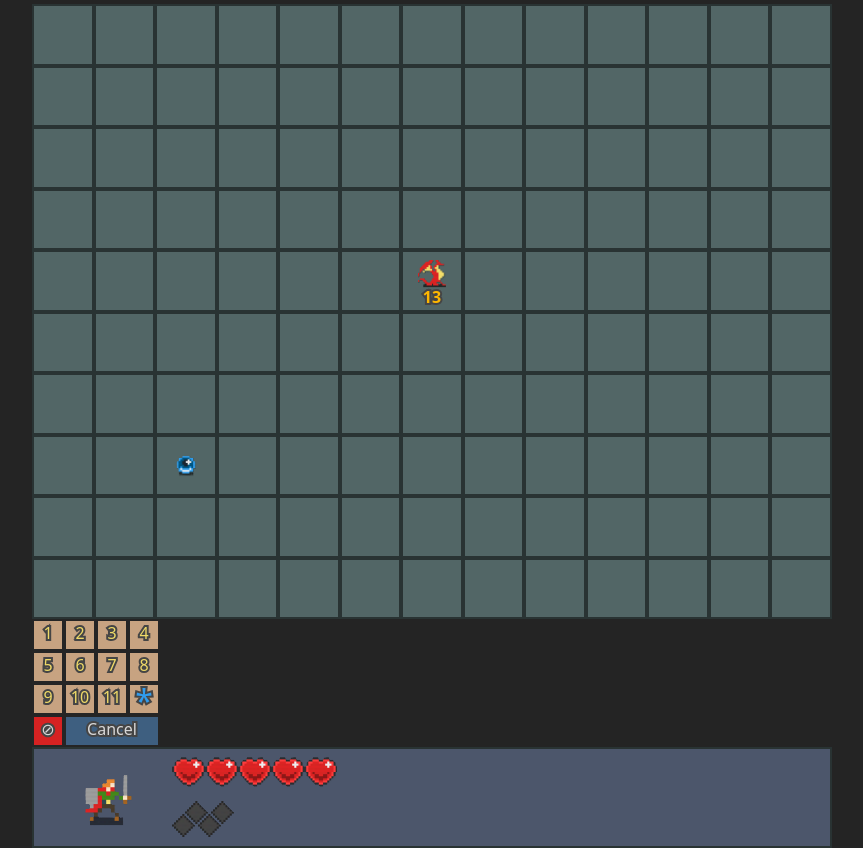
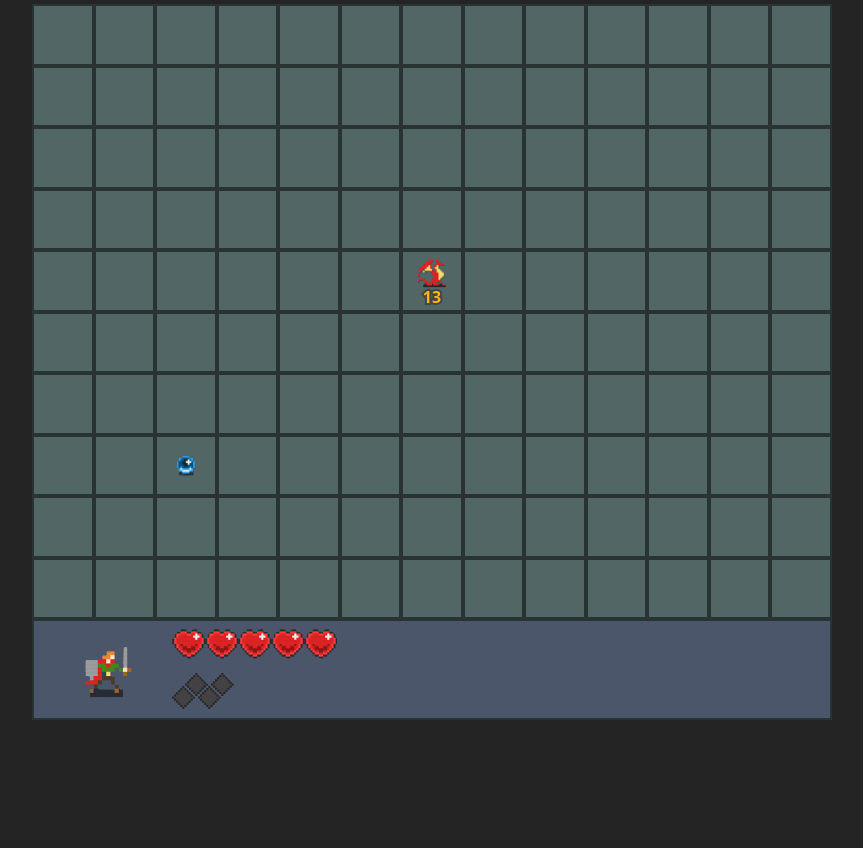
Before and after one commit to hbd7/dragonsweeper-clone, a React (Vite) app: page / in a window 1280 px wide. Shown: the whole page, without its empty margins (208-1071 px from the left). After the commit the page ends 800 px from the top, so only its background shows below. Built offline with nearby package versions, Linux system fonts and the light colour scheme.

Commit message:
added marking non-visible tiles

```diff
--- a/components/CreateTileClass.tsx
+++ b/components/CreateTileClass.tsx
@@ -7,6 +7,7 @@ import TileTitan from "../ts/TileTitan.ts";
 import TileDragon from "../ts/TileDragon.ts";
 import TileMimic from "../ts/TileMimic.ts";
 import type Player from "../ts/Player.ts";
+import type { Dispatch, SetStateAction } from "react";
 
 export const createTileClass = (
   index: number,
@@ -16,7 +17,9 @@ export const createTileClass = (
   player: Player,
   tilesClassArray: TileBasic[],
   updateMe: () => void,
-  tilesReact: TileBasic[]
+  tilesReact: TileBasic[],
+  markerToShow: number[],
+  setMarkerButtonListIndex: Dispatch<SetStateAction<number | null>>
 ) => {
   const x = index % CONST.TILES_WIDTH;
   const y = Math.floor(index / CONST.TILES_WIDTH);
@@ -62,6 +65,12 @@ export const createTileClass = (
 
   tilesClassArray.push(tile);
   return (
-    <Tile tile={tilesReact[index]} key={tile.uniqueId} updateMe={updateMe} />
+    <Tile
+      tile={tilesReact[index]}
+      key={tile.uniqueId}
+      updateMe={updateMe}
+      markerToShow={markerToShow[index]}
+      setMarkerButtonListIndex={setMarkerButtonListIndex}
+    />
   );
 };
--- a/components/MarkerButton.tsx
+++ b/components/MarkerButton.tsx
@@ -1,17 +1,27 @@
+import type { Dispatch, SetStateAction } from "react";
 import { type SET_FUNCTION } from "../ts/Player.ts";
+import type TileBasic from "../ts/TileBasic.ts";
 
 export default function MarkerButton({
   value,
-  callback,
-  callbackDisplay,
+  markerToShow,
+  setMarkerToShow,
+  markerButtonListIndex,
+  setMarkerButtonListIndex,
 }: {
   value: number;
-  callback: SET_FUNCTION;
-  callbackDisplay: SET_FUNCTION;
+  markerToShow: number[];
+  setMarkerToShow: Dispatch<SetStateAction<number[]>>;
+  markerButtonListIndex: number | null;
+  setMarkerButtonListIndex: Dispatch<SetStateAction<number | null>>;
 }) {
   const handleClick = () => {
-    callback(value);
-    callbackDisplay(0);
+    if (markerButtonListIndex !== null) {
+      const tempArr = [...markerToShow];
+      tempArr[markerButtonListIndex] = value;
+      setMarkerToShow(tempArr);
+      setMarkerButtonListIndex(null);
+    }
   };
 
   return (
--- a/components/MarkerButtonCancel.tsx
+++ b/components/MarkerButtonCancel.tsx
@@ -1,12 +1,12 @@
-import { type SET_FUNCTION } from "../ts/Player.ts";
+import type { Dispatch, SetStateAction } from "react";
 
 export default function MarkerButtonCancel({
-  callbackDisplay,
+  setMarkerButtonListIndex,
 }: {
-  callbackDisplay: SET_FUNCTION;
+  setMarkerButtonListIndex: Dispatch<SetStateAction<number | null>>;
 }) {
   const handleClick = () => {
-    callbackDisplay(0);
+    if (setMarkerButtonListIndex !== null) setMarkerButtonListIndex(null);
   };
 
   return (
--- a/components/MarkerButtonList.tsx
+++ b/components/MarkerButtonList.tsx
@@ -1,4 +1,5 @@
-import { type SET_FUNCTION } from "../ts/Player.ts";
+import type { Dispatch, SetStateAction } from "react";
+import type TileBasic from "../ts/TileBasic.ts";
 import MarkerButton from "./MarkerButton.tsx";
 import MarkerButtonCancel from "./MarkerButtonCancel.tsx";
 import MarkerButtonRemove from "./MarkerButtonRemove.tsx";
@@ -10,16 +11,19 @@ for (let i = 1; i < 12; i++) {
 VALUE_DISPLAY.push(100);
 
 export default function MarkerButtonList({
-  isMarkerButtonListVisible,
-  callback,
-  callbackDisplay,
+  markerToShow,
+  setMarkerToShow,
+  markerButtonListIndex,
+  setMarkerButtonListIndex,
 }: {
-  isMarkerButtonListVisible: number;
-  callback: SET_FUNCTION;
-  callbackDisplay: SET_FUNCTION;
+  markerToShow: number[];
+  setMarkerToShow: Dispatch<SetStateAction<number[]>>;
+  markerButtonListIndex: number | null;
+  setMarkerButtonListIndex: Dispatch<SetStateAction<number | null>>;
 }) {
-  if (!isMarkerButtonListVisible)
+  if (markerButtonListIndex === null)
     return <div className="marker-button-list hidden"></div>;
+
   return (
     <div className="marker-button-list">
       {VALUE_DISPLAY.map((value) => {
@@ -27,16 +31,20 @@ export default function MarkerButtonList({
           <MarkerButton
             key={value}
             value={value}
-            callback={callback}
-            callbackDisplay={callbackDisplay}
+            markerToShow={markerToShow}
+            setMarkerToShow={setMarkerToShow}
+            markerButtonListIndex={markerButtonListIndex}
+            setMarkerButtonListIndex={setMarkerButtonListIndex}
           />
         );
       })}
       <MarkerButtonRemove
-        callback={callback}
-        callbackDisplay={callbackDisplay}
+        markerToShow={markerToShow}
+        setMarkerToShow={setMarkerToShow}
+        markerButtonListIndex={markerButtonListIndex}
+        setMarkerButtonListIndex={setMarkerButtonListIndex}
       />
-      <MarkerButtonCancel callbackDisplay={callbackDisplay} />
+      <MarkerButtonCancel setMarkerButtonListIndex={setMarkerButtonListIndex} />
     </div>
   );
 }
--- a/components/MarkerButtonRemove.tsx
+++ b/components/MarkerButtonRemove.tsx
@@ -1,15 +1,23 @@
-import { type SET_FUNCTION } from "../ts/Player.ts";
+import type { Dispatch, SetStateAction } from "react";
 
 export default function MarkerButtonRemove({
-  callback,
-  callbackDisplay,
+  markerToShow,
+  setMarkerToShow,
+  markerButtonListIndex,
+  setMarkerButtonListIndex,
 }: {
-  callback: SET_FUNCTION;
-  callbackDisplay: SET_FUNCTION;
+  markerToShow: number[];
+  setMarkerToShow: Dispatch<SetStateAction<number[]>>;
+  markerButtonListIndex: number | null;
+  setMarkerButtonListIndex: Dispatch<SetStateAction<number | null>>;
 }) {
   const handleClick = () => {
-    callback(0);
-    callbackDisplay(0);
+    if (markerButtonListIndex !== null) {
+      const tempArr = [...markerToShow];
+      tempArr[markerButtonListIndex] = 0;
+      setMarkerToShow(tempArr);
+      setMarkerButtonListIndex(null);
+    }
   };
 
   return (
--- a/components/Tile.tsx
+++ b/components/Tile.tsx
@@ -1,4 +1,9 @@
-import { type MouseEvent, type JSX } from "react";
+import {
+  type MouseEvent,
+  type JSX,
+  type Dispatch,
+  type SetStateAction,
+} from "react";
 import TileBasic from "../ts/TileBasic.ts";
 import * as CONST from "../constants/TileData.ts";
 import { IMAGE_REWARD, IMAGE_REWARD_NAME } from "../constants/ImageData.ts";
@@ -8,9 +13,13 @@ let canCollect = false;
 export default function Tile({
   tile,
   updateMe,
+  markerToShow,
+  setMarkerButtonListIndex,
 }: {
   tile: TileBasic;
   updateMe: () => void;
+  markerToShow: number;
+  setMarkerButtonListIndex: Dispatch<SetStateAction<number | null>>;
 }) {
   canCollect = tile.canCollectReward && !tile.hasCollectedReward;
 
@@ -19,12 +28,17 @@ export default function Tile({
 
   const handleClick = () => {
     tile.handleClick();
+    setMarkerButtonListIndex(null);
     updateMe();
   };
 
   const handleRightClick = (e: MouseEvent) => {
     // Do popup menu for marking
     e.preventDefault();
+
+    if (tile.isVisible) return;
+
+    setMarkerButtonListIndex(tile.index);
   };
 
   const generateButtonInner = () => {
@@ -32,7 +46,17 @@ export default function Tile({
     let textJSX: JSX.Element | null = null;
 
     if (!tile.isVisible) {
-      return <div className="tile-hidden"></div>;
+      return (
+        <div className="tile-hidden">
+          {markerToShow == 100 ? (
+            <span>*</span>
+          ) : markerToShow > 0 ? (
+            markerToShow
+          ) : (
+            ""
+          )}
+        </div>
+      );
     }
 
     if (tile.image !== "") {
--- a/components/TileList.tsx
+++ b/components/TileList.tsx
@@ -1,7 +1,13 @@
 import MarkerButtonList from "./MarkerButtonList.tsx";
 import generateTiles from "../ts/GenerateTiles.ts";
 import { createTileClass } from "./CreateTileClass.tsx";
-import { useEffect, useState, type JSX } from "react";
+import {
+  useEffect,
+  useState,
+  type Dispatch,
+  type JSX,
+  type SetStateAction,
+} from "react";
 import type Player from "../ts/Player.ts";
 import TileBasic from "../ts/TileBasic.ts";
 
@@ -35,6 +41,13 @@ export default function TileList({ player }: { player: Player }) {
     SET_TILE_OBJECT(generateTiles());
   }, []);
 
+  const [markerToShow, setMarkerToShow] = useState<number[]>(
+    Array(TILES_TO_GENERATE.length).fill(0)
+  );
+  const [markerButtonListIndex, setMarkerButtonListIndex] = useState<
+    number | null
+  >(null);
+
   for (let i = 0; i < TILES_TO_GENERATE.length; i++) {
     outputJSX.push(
       createTileClass(
@@ -45,21 +58,21 @@ export default function TileList({ player }: { player: Player }) {
         player,
         tilesClassArray,
         updateMe,
-        tilesReact
+        tilesReact,
+        markerToShow,
+        setMarkerButtonListIndex
       )
     );
   }
-
-  const [markerToUse, setMarkerToUse] = useState(0);
-  const [isMarkerButtonListVisible, setIsMarkerButtonListVisible] = useState(1);
 
   return (
     <div className="tile-list">
       {outputJSX}
       <MarkerButtonList
-        isMarkerButtonListVisible={isMarkerButtonListVisible}
-        callback={setMarkerToUse}
-        callbackDisplay={setIsMarkerButtonListVisible}
+        markerToShow={markerToShow}
+        setMarkerToShow={setMarkerToShow}
+        markerButtonListIndex={markerButtonListIndex}
+        setMarkerButtonListIndex={setMarkerButtonListIndex}
       />
     </div>
   );
--- a/css/App.css
+++ b/css/App.css
@@ -64,6 +64,14 @@ main {
   color: #feb700;
   background-color: #526666;
   cursor: pointer;
+}
+
+.tile > div.tile-hidden {
+  color: #c7c7fe;
+}
+
+.tile > div.tile-hidden span {
+  font-size: 3rem;
 }
 
 .tile > div:has(img) > span {
```
